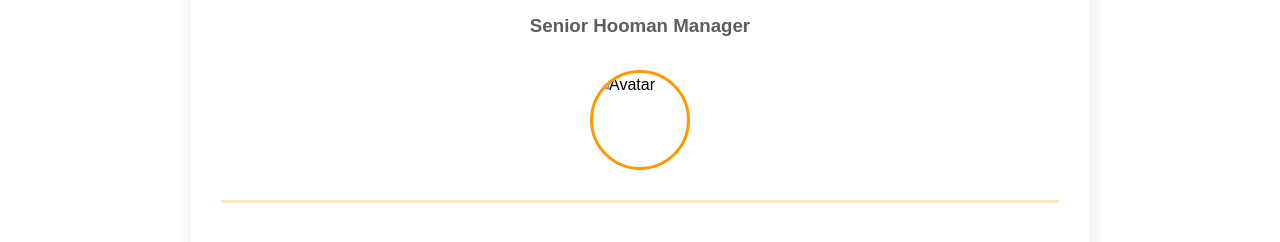
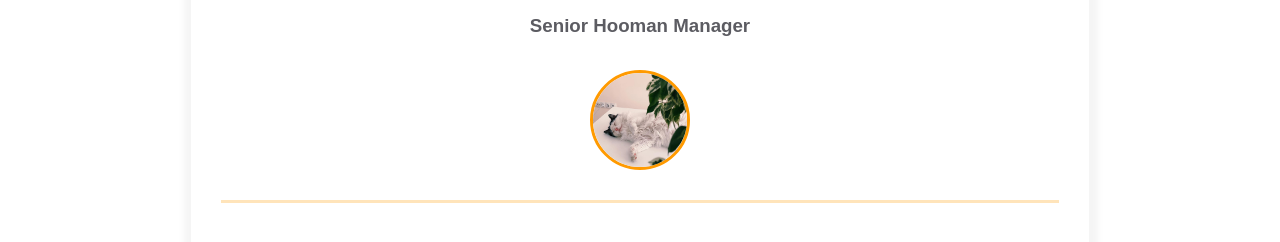
Before and after one commit to ZakharDarovskyi/homepage, a plain HTML site: page index.html in a window 1280 px wide. Shown: the part 156-398 px from the top of the page. Drawn offline with Linux system fonts and the light colour scheme.

Commit message:
Added picture folder and link to the picture

```diff
--- a/index.html
+++ b/index.html
@@ -19,7 +19,7 @@
                 <div class="contact-info__block"></div>
 
                 <div class="contact-info__block contact-info__block--center">
-                  <img class="contact-info__avatar" src="assets/avatar.png" alt="Avatar">
+                  <img class="contact-info__avatar" src="assets/Bulka_hardwork.jpg" alt="Avatar">
                 </div>
 
                 <div class="contact-info__block"></div>
```
Also changed, not shown: assets/Bulka_hardwork.jpg (added).
